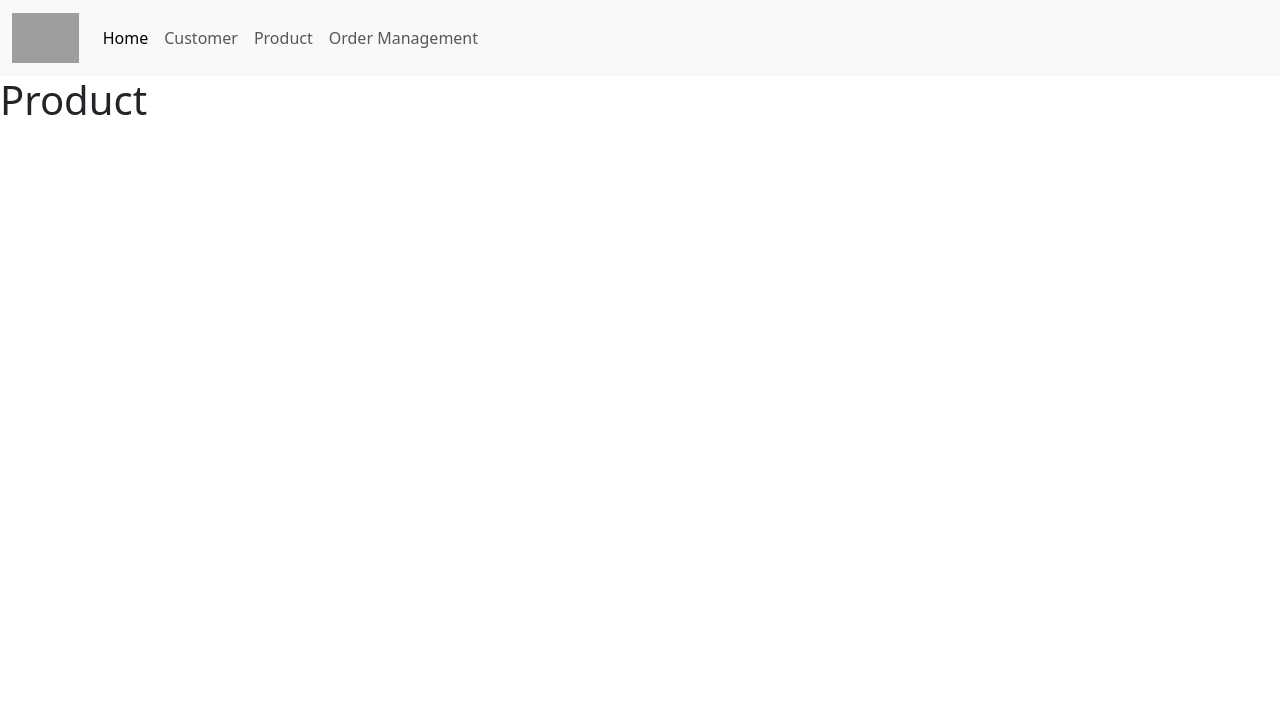
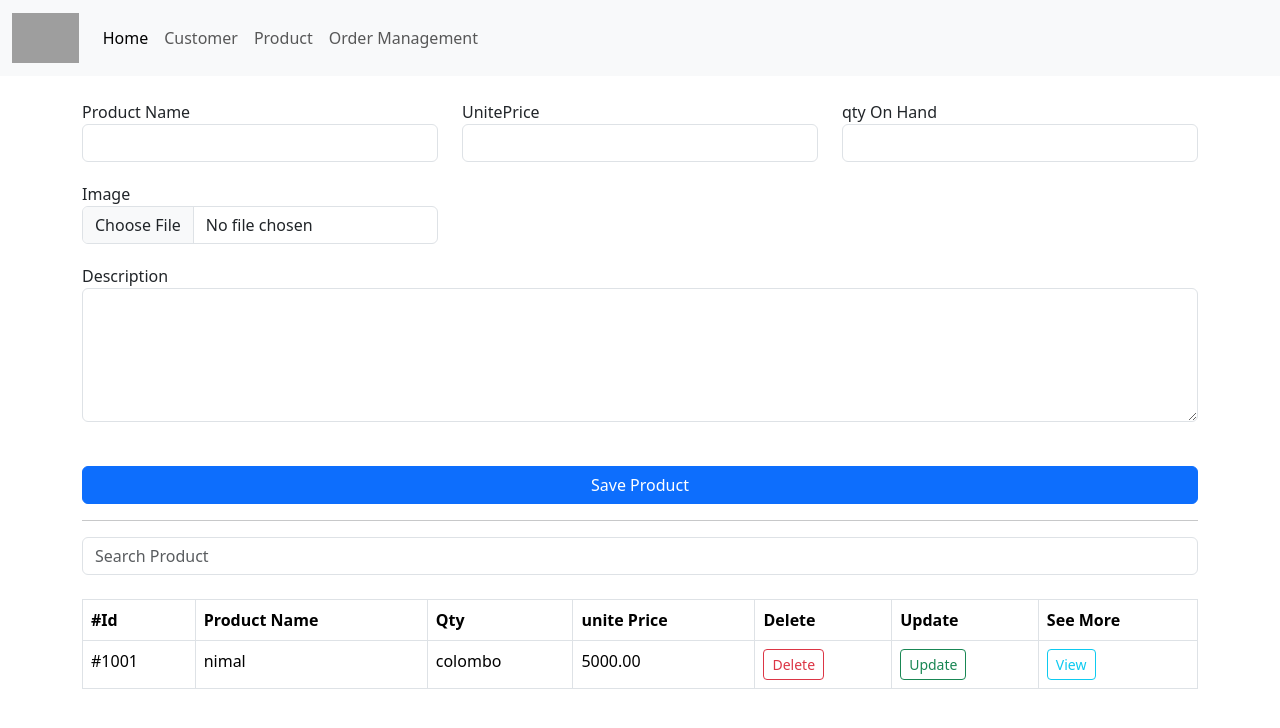
Before and after one commit to SalmanMohammed2001/pos-react, a React (Vite) app: page /product in a window 1280 px wide. Shown: the top 728 px of the page. Built offline with nearby package versions, Linux system fonts and the light colour scheme; grey boxes are pictures that could not be loaded.

Commit message:
ProductUi initialize

```diff
--- a/src/components/Product.tsx
+++ b/src/components/Product.tsx
@@ -1,8 +1,100 @@
+import React from "react";
 
 function Product(){
+
+    const styleObj:React.CSSProperties={
+        marginBottom:'20px'
+    }
+
     return(
         <div>
-            <h1>Product</h1>
+            <br/>
+
+            <div className="container">
+                <div className="row">
+                    <div className="col-12 col-sm-6 col-md-4" style={styleObj}>
+                        <div className="form-group">
+                            <label htmlFor="productName">Product Name</label>
+                            <input type="text" className="form-control" id='productName'/>
+                        </div>
+                    </div>
+                    <div className="col-12 col-sm-6 col-md-4" style={styleObj}>
+                        <div className="form-group">
+                            <label htmlFor="price">UnitePrice</label>
+                            <input type="text" className="form-control" id='price'/>
+                        </div>
+                    </div>
+                    <div className="col-12 col-sm-6 col-md-4" style={styleObj}>
+                        <div className="form-group">
+                            <label htmlFor="qty">qty On Hand</label>
+                            <input type="text" className="form-control" id='qty'/>
+                        </div>
+                    </div>
+
+                    <div className="col-12 col-sm-6 col-md-4" style={styleObj}>
+                        <div className="form-group">
+                            <label htmlFor="image">Image</label>
+                            <input type="file" className="form-control" id='image'/>
+                        </div>
+                    </div>
+                    <div className="col-12" style={styleObj}>
+                        <div className="form-group">
+                            <label htmlFor="description">Description</label>
+                            <textarea rows={5} className="form-control" id='description'/>
+                        </div>
+                    </div>
+
+                </div>
+                <br/>
+                <div className="row">
+                    <div className="col-12">
+                        <button className='btn btn-primary col-12'>Save Product</button>
+                    </div>
+                </div>
+                <hr/>
+                <div className="row">
+                    <div className="col-12">
+                        <form action="" className='col-12'>
+                            <input type="search" className='form-control' placeholder='Search Product'/>
+                        </form>
+                    </div>
+                </div>
+                <br/>
+                <div className="row">
+                    <div className="col-12">
+                        <table className='table table-hover table-bordered'>
+                            <thead>
+                            <tr>
+                                <th>#Id</th>
+                                <th>Product Name</th>
+                                <th>Qty</th>
+                                <th>unite Price</th>
+                                <th>Delete</th>
+                                <th>Update</th>
+                                <th>See More</th>
+                            </tr>
+                            </thead>
+                            <tbody>
+                            <tr>
+                                <td>#1001</td>
+                                <td>nimal</td>
+                                <td>colombo</td>
+                                <td>5000.00</td>
+                                <td>
+                                    <button className='btn btn-outline-danger btn-sm'>Delete</button>
+                                </td>
+                                <td>
+                                    <button className='btn btn-outline-success btn-sm'>Update</button>
+                                </td>
+                                <td>
+                                    <button className='btn btn-outline-info btn-sm'>View</button>
+                                </td>
+                            </tr>
+                            </tbody>
+                        </table>
+                    </div>
+                </div>
+            </div>
         </div>
     )
 }
```
